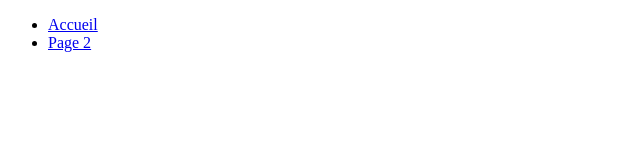
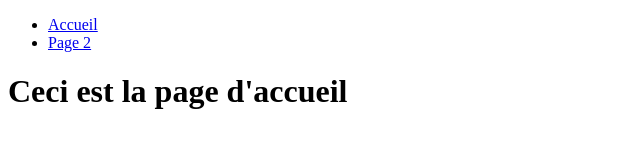
Before and after one commit to Sforsexyman/testbranch, a plain HTML site: page index.html in a window 1280 px wide. Shown: the whole page, without its empty margins (0-640 px from the left). Drawn offline with Linux system fonts and the light colour scheme.

Commit message:
Ajout titre accueil

```diff
--- a/index.html
+++ b/index.html
@@ -16,6 +16,7 @@ initial-scale=1.0">
 </ul>
 </div>
 <div id="main">
+    <h1>Ceci est la page d'accueil</h1>
 </div>
 </body>
 </html>
```
